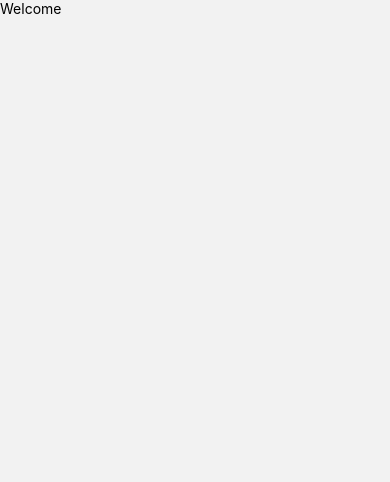
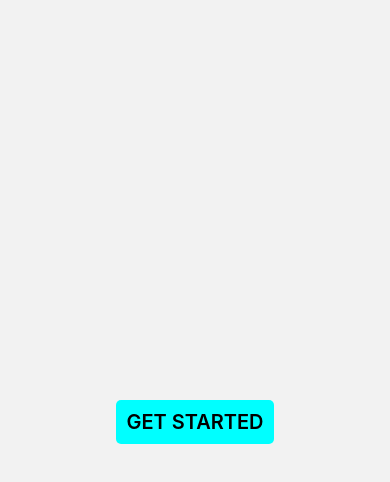
Before and after one commit to MarioGoDevLike/assessment, a React Native app: screen / in a window 390 px wide. Shown: the top 482 px of the page. Built offline with nearby package versions, Linux system fonts and the light colour scheme.

Commit message:
added the welcome screen UI

```diff
--- a/src/RootNavigator/RootNavigator.tsx
+++ b/src/RootNavigator/RootNavigator.tsx
@@ -88,7 +88,6 @@ const RootNavigator = () => {
     <SafeAreaProvider>
       <NavigationContainer ref={navigationRef}>
         <RootStackNav.Navigator>
-          {/* Add a condition to navigate between Onboarding or Main screens */}
           <RootStackNav.Screen
             name={Routes.onBoardingStack}
             component={OnBoardingStack}
--- a/src/screens/Welcome/Welcome.tsx
+++ b/src/screens/Welcome/Welcome.tsx
@@ -1,10 +1,20 @@
-import {View, Text} from 'react-native';
-import React from 'react';
+import {View, Text, TouchableOpacity} from 'react-native';
+import React, {useCallback} from 'react';
+import {styles} from './styles';
+import {useNavigation} from '@react-navigation/native';
+import {Routes} from '../../types/type';
 
 const Welcome = () => {
+  const navigation = useNavigation();
+  const onButtonPress = useCallback(() => {
+    navigation.navigate(Routes.enterCompanyIdScreen as never);
+  }, []);
+
   return (
-    <View>
-      <Text>Welcome</Text>
+    <View style={styles.container}>
+      <TouchableOpacity style={styles.getStartedBtn} onPress={onButtonPress}>
+        <Text style={styles.getStartedText}>GET STARTED</Text>
+      </TouchableOpacity>
     </View>
   );
 };
--- /dev/null
+++ b/src/screens/Welcome/styles.ts
@@ -0,0 +1,19 @@
+import {StyleSheet} from 'react-native';
+
+export const styles = StyleSheet.create({
+  container: {
+    flex: 1,
+    justifyContent: 'center',
+    alignItems: 'center',
+  },
+  getStartedBtn: {
+    backgroundColor: 'aqua',
+    padding: 10,
+    borderRadius: 5,
+  },
+  getStartedText: {
+    color: 'black',
+    fontSize: 20,
+    fontWeight: '600',
+  },
+});
```
